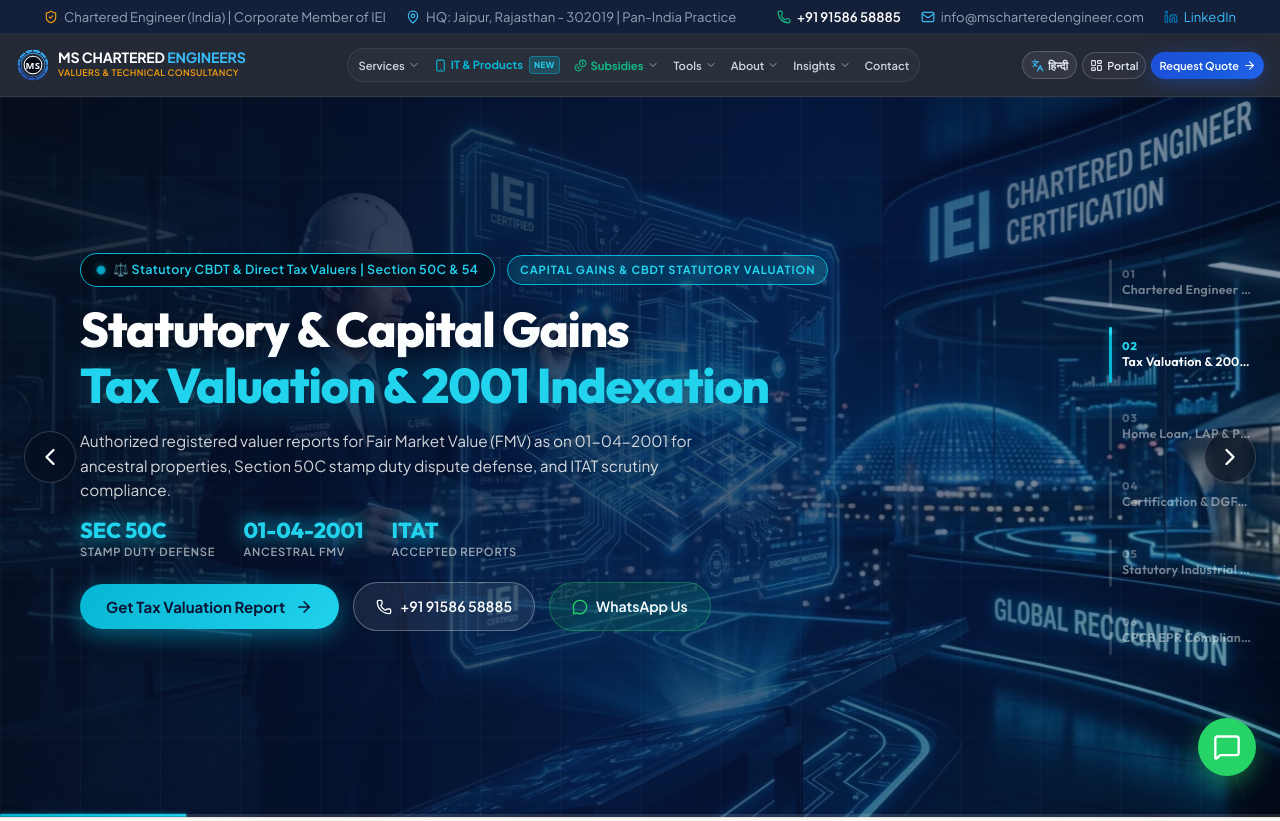
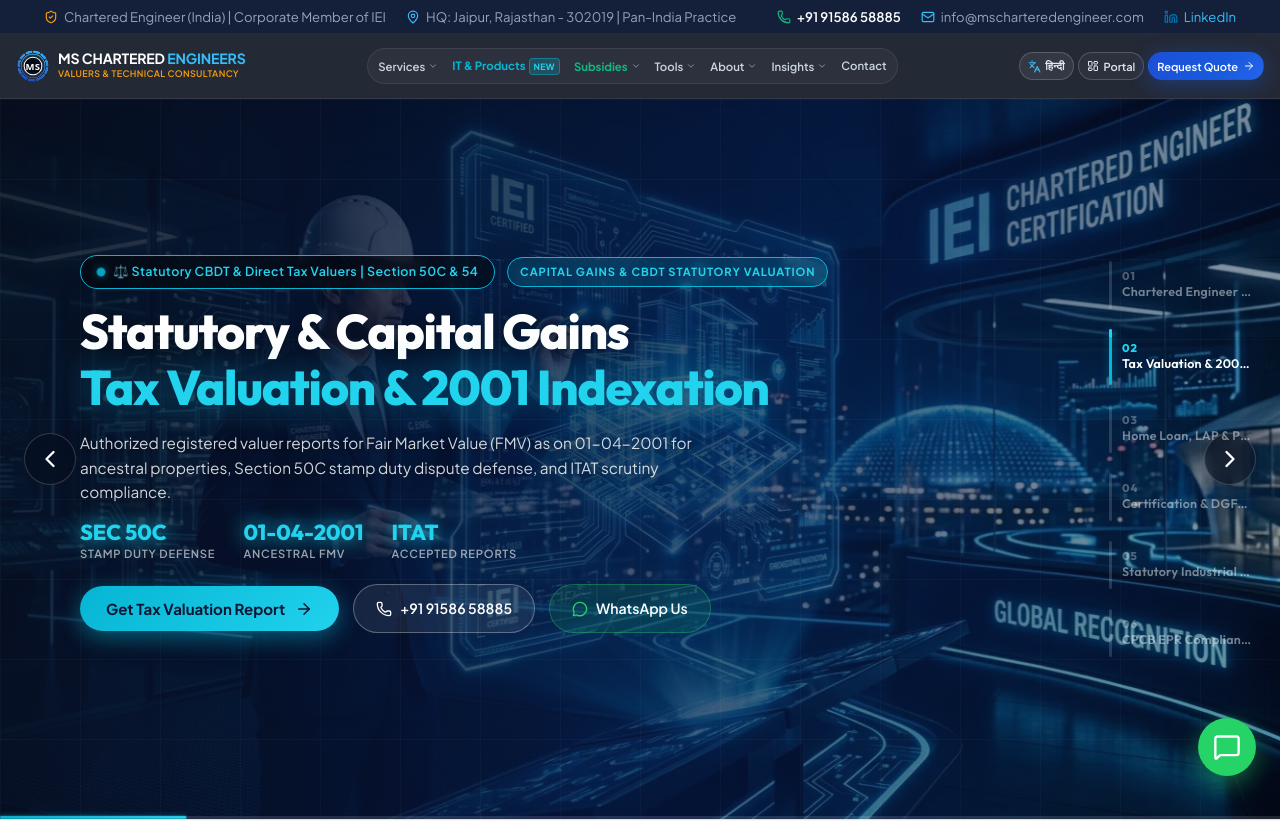
Before and after one commit to MINTU325/mscharteredengineer, a React (Vite) app in the folder client/: page / in a window 1280 px wide. Shown: the top 821 px of the page. Built offline with nearby package versions, Linux system fonts and the light colour scheme; a web font is replaced by a local one.

Commit message:
style(navbar): expand navbar items to gracefully fill available space without overlapping

```diff
--- a/client/src/components/LanguageToggle.jsx
+++ b/client/src/components/LanguageToggle.jsx
@@ -151,22 +151,12 @@
       onClick={toggleLanguage}
       className="nav-lang-toggle"
       style={{
-        display: 'inline-flex',
-        alignItems: 'center',
-        gap: '4px',
-        padding: '0 8px',
-        height: '28px',
-        borderRadius: '9999px',
         background: currentLang === 'hi'
           ? 'linear-gradient(135deg, rgba(217, 119, 6, 0.25) 0%, rgba(180, 83, 9, 0.2) 100%)'
           : 'rgba(255, 255, 255, 0.07)',
         border: currentLang === 'hi' ? '1.5px solid #f59e0b' : '1px solid rgba(255, 255, 255, 0.18)',
         color: currentLang === 'hi' ? '#fbbf24' : '#e2e8f0',
-        fontSize: '0.72rem',
-        fontWeight: 700,
-        cursor: 'pointer',
         boxShadow: currentLang === 'hi' ? '0 0 12px rgba(245, 158, 11, 0.25)' : 'none',
-        transition: 'all 0.25s ease'
       }}
       title={currentLang === 'hi' ? 'Click to switch back to English' : 'पूरी वेबसाइट को हिन्दी में देखने के लिए क्लिक करें'}
       aria-label="Toggle language English / Hindi"
--- a/client/src/components/Navbar.jsx
+++ b/client/src/components/Navbar.jsx
@@ -62,7 +62,7 @@
   // Close drawer on resize to desktop
   useEffect(() => {
     const handleResize = () => {
-      if (window.innerWidth > 1140) setMobileMenuOpen(false);
+      if (window.innerWidth > 1200) setMobileMenuOpen(false);
     };
     window.addEventListener('resize', handleResize);
     return () => window.removeEventListener('resize', handleResize);
@@ -204,7 +204,7 @@
                   aria-expanded={activeDropdown === 'services'}
                 >
                   <span>Services</span>
-                  <ChevronDown size={12} className={`dropdown-chevron ${activeDropdown === 'services' ? 'rotate' : ''}`} />
+                  <ChevronDown size={10} className={`dropdown-chevron ${activeDropdown === 'services' ? 'rotate' : ''}`} />
                 </button>
                 <div className={`nav-dropdown-menu ${activeDropdown === 'services' ? 'open' : ''}`} style={{ minWidth: '330px' }}>
                   <a href="/property-valuation" onClick={handleDropdownItemClick} className="nav-dropdown-item">
@@ -262,9 +262,8 @@
                 <a
                   href="/tech-products"
                   className={`nav-link ${currentPath === '/tech-products' ? 'active' : ''}`}
-                  style={{ color: '#06b6d4', fontWeight: 700, gap: '4px' }}
+                  style={{ color: '#06b6d4', fontWeight: 700 }}
                 >
-                  <Smartphone size={13} />
                   <span>IT &amp; Products</span>
                   <span className="nav-tag-badge">NEW</span>
                 </a>
@@ -280,11 +279,10 @@
                   className={`nav-link nav-dropdown-trigger ${activeDropdown === 'subsidies' || currentPath.includes('/subsidies') || currentPath.includes('/business-loan') ? 'active' : ''}`}
                   onClick={() => setActiveDropdown(activeDropdown === 'subsidies' ? null : 'subsidies')}
                   aria-expanded={activeDropdown === 'subsidies'}
-                  style={{ color: '#10b981', fontWeight: 700, gap: '4px' }}
+                  style={{ color: '#10b981', fontWeight: 700 }}
                 >
-                  <Coins size={13} />
                   <span>Subsidies</span>
-                  <ChevronDown size={12} className={`dropdown-chevron ${activeDropdown === 'subsidies' ? 'rotate' : ''}`} />
+                  <ChevronDown size={10} className={`dropdown-chevron ${activeDropdown === 'subsidies' ? 'rotate' : ''}`} />
                 </button>
                 <div className={`nav-dropdown-menu ${activeDropdown === 'subsidies' ? 'open' : ''}`} style={{ minWidth: '340px' }}>
                   <a href="/government-subsidies" onClick={handleDropdownItemClick} className="nav-dropdown-item">
@@ -321,7 +319,7 @@
                   aria-expanded={activeDropdown === 'tools'}
                 >
                   <span>Tools</span>
-                  <ChevronDown size={12} className={`dropdown-chevron ${activeDropdown === 'tools' ? 'rotate' : ''}`} />
+                  <ChevronDown size={10} className={`dropdown-chevron ${activeDropdown === 'tools' ? 'rotate' : ''}`} />
                 </button>
                 <div className={`nav-dropdown-menu ${activeDropdown === 'tools' ? 'open' : ''}`} style={{ minWidth: '310px' }}>
                   <a href="/purpose-selector" onClick={handleDropdownItemClick} className="nav-dropdown-item">
@@ -365,7 +363,7 @@
                   aria-expanded={activeDropdown === 'about'}
                 >
                   <span>About</span>
-                  <ChevronDown size={12} className={`dropdown-chevron ${activeDropdown === 'about' ? 'rotate' : ''}`} />
+                  <ChevronDown size={10} className={`dropdown-chevron ${activeDropdown === 'about' ? 'rotate' : ''}`} />
                 </button>
                 <div className={`nav-dropdown-menu ${activeDropdown === 'about' ? 'open' : ''}`} style={{ minWidth: '300px' }}>
                   <a href="/who-we-serve" onClick={handleDropdownItemClick} className="nav-dropdown-item">
@@ -411,7 +409,7 @@
                   aria-expanded={activeDropdown === 'insights'}
                 >
                   <span>Insights</span>
-                  <ChevronDown size={12} className={`dropdown-chevron ${activeDropdown === 'insights' ? 'rotate' : ''}`} />
+                  <ChevronDown size={10} className={`dropdown-chevron ${activeDropdown === 'insights' ? 'rotate' : ''}`} />
                 </button>
                 <div className={`nav-dropdown-menu ${activeDropdown === 'insights' ? 'open' : ''}`} style={{ minWidth: '280px' }}>
                   <a href="/blog" onClick={handleDropdownItemClick} className="nav-dropdown-item">
@@ -457,14 +455,14 @@
               }}
               title="Toggle Client Inquiries Admin Portal"
             >
-              <LayoutDashboard size={13} />
+              <LayoutDashboard size={12} />
               <span>{isAdminOpen ? 'Website' : 'Portal'}</span>
             </button>
 
             {/* Desktop-only: Request Quote button */}
             <button onClick={() => onOpenQuote()} className="btn btn-primary nav-btn desktop-nav-action">
               <span>Request Quote</span>
-              <ArrowRight size={13} />
+              <ArrowRight size={12} />
             </button>
 
             {/* Hamburger Toggle — always visible on mobile */}
--- a/client/src/index.css
+++ b/client/src/index.css
@@ -724,8 +724,8 @@
   display: flex;
   align-items: center;
   justify-content: space-between;
-  gap: 8px;
-  height: 62px;
+  gap: 16px;
+  height: 64px;
 }
 
 .brand-logo {
@@ -786,27 +786,28 @@
   justify-content: center;
   flex: 1;
   min-width: 0;
-  padding: 0 4px;
+  padding: 0 8px;
 }
 
 .nav-links {
   display: flex;
   align-items: center;
-  gap: 2px;
+  justify-content: center;
+  gap: 4px;
   list-style: none;
-  background: rgba(255, 255, 255, 0.03);
-  padding: 2px 4px;
+  background: rgba(255, 255, 255, 0.04);
+  padding: 3px 6px;
   border-radius: var(--radius-full);
-  border: 1px solid rgba(255, 255, 255, 0.07);
+  border: 1px solid rgba(255, 255, 255, 0.08);
 }
 
 .nav-link {
   display: inline-flex;
   align-items: center;
-  height: 28px;
-  padding: 0 8px;
+  height: 31px;
+  padding: 0 10px;
   border-radius: var(--radius-full);
-  font-size: 0.74rem;
+  font-size: 0.78rem;
   font-weight: 600;
   color: #cbd5e1;
   transition: var(--transition);
@@ -946,7 +947,7 @@
 }
 
 .nav-tag-badge {
-  font-size: 0.52rem;
+  font-size: 0.54rem;
   font-weight: 800;
   background: rgba(6, 182, 212, 0.22);
   border: 1px solid rgba(6, 182, 212, 0.45);
@@ -954,61 +955,78 @@
   padding: 1px 4px;
   border-radius: 4px;
   letter-spacing: 0.04em;
-  margin-left: 2px;
+  margin-left: 3px;
 }
 
 .navbar-actions {
   display: flex;
   align-items: center;
+  gap: 6px;
+  flex-shrink: 0;
+}
+
+.nav-btn {
+  height: 31px;
+  padding: 0 12px;
+  font-size: 0.74rem;
+  display: inline-flex;
+  align-items: center;
+  justify-content: center;
   gap: 5px;
-  flex-shrink: 0;
-}
-
-.nav-btn {
-  height: 28px;
-  padding: 0 9px;
-  font-size: 0.70rem;
-  display: inline-flex;
-  align-items: center;
-  justify-content: center;
-  gap: 4px;
   border-radius: var(--radius-full);
   white-space: nowrap;
 }
 
-@media (max-width: 1366px) {
+.nav-lang-toggle {
+  display: inline-flex;
+  align-items: center;
+  gap: 4px;
+  padding: 0 10px;
+  height: 31px;
+  border-radius: var(--radius-full);
+  font-size: 0.74rem;
+  font-weight: 700;
+  cursor: pointer;
+  transition: all 0.25s ease;
+  white-space: nowrap;
+}
+
+@media (max-width: 1400px) {
   .nav-link {
+    height: 29px;
+    padding: 0 8px;
+    font-size: 0.74rem;
+  }
+  .nav-btn, .nav-lang-toggle {
+    height: 29px;
+    padding: 0 10px;
+    font-size: 0.72rem;
+  }
+  .navbar-inner {
+    gap: 12px;
+  }
+}
+
+@media (max-width: 1280px) {
+  .nav-link {
+    height: 28px;
     padding: 0 6px;
-    font-size: 0.70rem;
-    height: 27px;
-  }
-  .nav-btn {
-    padding: 0 7px;
-    font-size: 0.68rem;
-    height: 27px;
-  }
-  .navbar-inner {
-    gap: 6px;
-  }
-}
-
-@media (max-width: 1220px) {
-  .nav-link {
-    padding: 0 4px;
-    font-size: 0.66rem;
-    height: 25px;
+    font-size: 0.71rem;
   }
   .nav-links {
-    gap: 1px;
-    padding: 2px;
-  }
-  .nav-btn {
-    padding: 0 6px;
-    font-size: 0.66rem;
-    height: 25px;
+    gap: 2px;
+    padding: 2px 4px;
+  }
+  .nav-btn, .nav-lang-toggle {
+    height: 28px;
+    padding: 0 8px;
+    font-size: 0.69rem;
   }
   .navbar-actions {
     gap: 4px;
+  }
+  .navbar-inner {
+    gap: 10px;
   }
 }
 
@@ -1171,8 +1189,8 @@
   gap: 16px;
 }
 
-/* Tablet View (<= 1140px) */
-@media (max-width: 1140px) {
+/* Tablet View (<= 1200px) */
+@media (max-width: 1200px) {
   .nav-container {
     display: none;
   }
@@ -1258,7 +1276,7 @@
 }
 
 /* Show drawer only on tablet/mobile */
-@media (max-width: 1140px) {
+@media (max-width: 1200px) {
   .mobile-drawer {
     display: block;
   }
```
Also changed, not shown: 52 other files (tests, documents, lock files or other folders).
